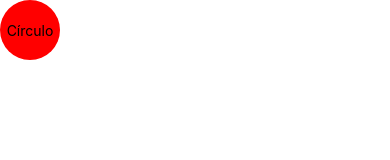
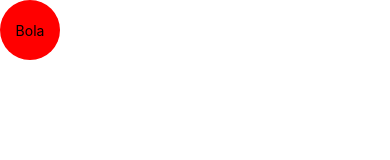
Before and after one commit to devbran-git/test, a React Native app: screen / in a window 390 px wide. Shown: the top 160 px of the page. Built offline with nearby package versions, Linux system fonts and the light colour scheme.

Commit message:
somente fork

```diff
--- a/src/components/ball/ball.tsx
+++ b/src/components/ball/ball.tsx
@@ -12,7 +12,7 @@ const Ball = () => {
         borderRadius: 30,
         backgroundColor: '#f00',
       }}>
-      <Text>Círculo</Text>
+      <Text>Bola</Text>
     </View>
   );
 };
```
